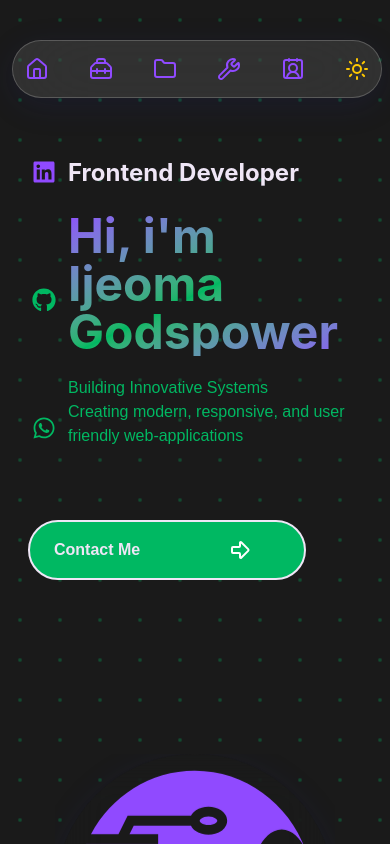
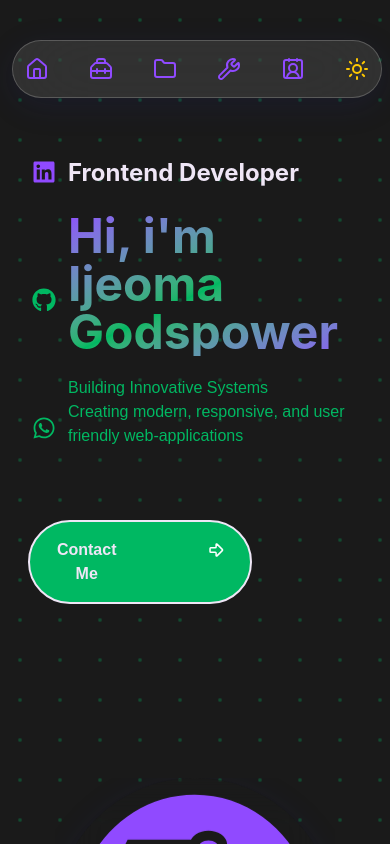
Before and after one commit to ijeomagodspower/ijeomagodspower, a React (Vite) app: page / in a window 390 px wide. Shown: the top 844 px of the page. Built offline with nearby package versions, Linux system fonts and the light colour scheme.

Commit message:
herosce-btn-fix

```diff
--- a/src/Components/About/About.tsx
+++ b/src/Components/About/About.tsx
@@ -11,7 +11,7 @@ const About = () => {
     >
       {/*About Grid Container 1*/}
       <div className="min-w-full flex-col flex-wrap overflow-hidden space-y-2 sm:space-y-6 place-items-center text-bodytext ">
-        <div className="flex flex-row min-w-full sm:space-x-6 space-x-2 ">
+        <div className="flex flex-row w-full sm:space-x-6 space-x-2 ">
           <div
             className="flex flex-col flex-wrap place-content-center break-all p-1 bg-lightbg text-bodytext
            rounded-3xl w-2/4 h-50 md:h-60 md:w-1/4 text-center items-center "
--- a/src/Components/Herosection/Herosection.tsx
+++ b/src/Components/Herosection/Herosection.tsx
@@ -53,16 +53,16 @@ const Herosection = () => {
             </p>
           </div>
 
-          <div className="flex flex-row flex-wrap w-full mt-8 -ml-10 font-sora ">
+          <div className="flex flex-wrap w-full mt-8 -ml-10 font-sora ">
             <span
-              className="flex flex-row border-lightbg border-2 text-lightbg bg-secondary px-6 sm:px-8 py-4 items-center
-              text-center cursor-pointer text-md rounded-full font-bold basis-[calc(100%-20px)] sm:basis-2/4
-            transition-all duration-300 hover:scale-120 hover:text-primary hover:bg-lightbg
+              className="flex border-lightbg border-2 text-lightbg bg-secondary px-6 sm:px-8 py-4 items-center
+              text-center cursor-pointer text-md rounded-full font-bold basis-[calc(80%-20px)] sm:basis-2/4
+              transition-all duration-300 hover:scale-120 hover:text-primary hover:bg-lightbg
             "
             >
               <a
                 href="https://wa.me/2348133235527"
-                className="flex flex-row w-full gap-22 md:70"
+                className="flex flex-row w-full gap-22 md:40"
                 target="_blank"
               >
                 Contact Me
```
